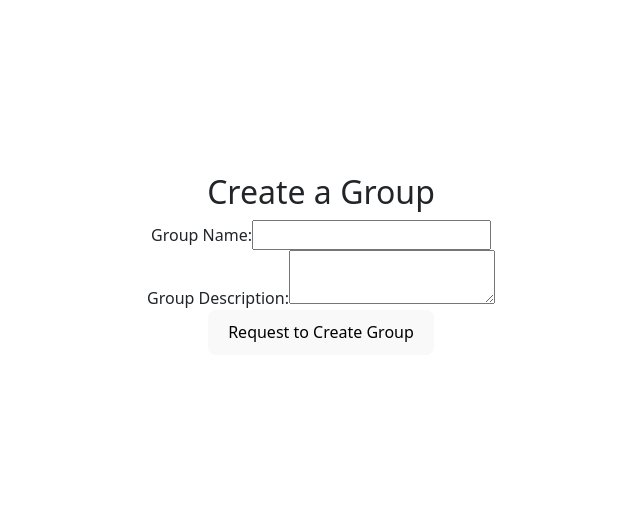
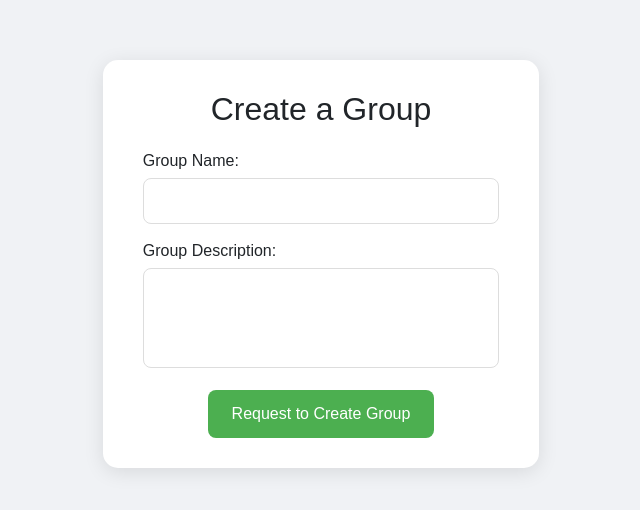
Before and after one commit to Papasuke/facebook, a React (Vite) app in the folder frontend/: page /create-group in a window 1280 px wide. Shown: the part 136-646 px from the top of the page, without its empty margins (319-959 px from the left). Built offline with nearby package versions, Linux system fonts and the light colour scheme.

Commit message:
update
update

```diff
--- a/frontend/src/post/component/CommentList.jsx
+++ b/frontend/src/post/component/CommentList.jsx
@@ -18,9 +18,9 @@ const CommentList = ({ postId }) => {
     }, [postId]);
 
     return (
-        <div className="comments">
+        <div className="comments-container">
             {comments.map(comment => (
-                <div key={comment._id} className="comment">
+                <div key={comment._id} className="comment-bubble">
                     <p>{comment.content}</p>
                     <small>by {comment.author?.username} ({comment.author?.email})</small>
                 </div>
--- /dev/null
+++ b/frontend/src/post/component/CreateGroup.css
@@ -0,0 +1,73 @@
+
+
+body, html {
+    margin: 0;
+    padding: 0;
+    width: 100%;
+    height: 100%;
+    background-color: #f0f2f5;
+}
+
+.create-group-container {
+    display: flex;
+    justify-content: center;
+    align-items: center;
+    min-height: 100vh;
+    background-color: #f0f2f5;
+    padding: 20px;
+}
+
+.create-group-card {
+    background-color: white;
+    padding: 30px 40px;
+    border-radius: 15px;
+    box-shadow: 0 4px 20px rgba(0, 0, 0, 0.1);
+    max-width: 500px;
+    width: 100%;
+    text-align: center;
+}
+
+.create-group-form {
+    margin-top: 20px;
+}
+
+.form-group {
+    margin-bottom: 15px;
+    text-align: left;
+}
+
+.input-field, .textarea-field {
+    width: 100%;
+    padding: 10px;
+    margin-top: 5px;
+    border-radius: 8px;
+    border: 1px solid #ddd;
+    font-size: 16px;
+}
+
+.textarea-field {
+    height: 100px;
+    resize: none;
+}
+
+.submit-button {
+    background-color: #4CAF50;
+    color: white;
+    padding: 12px 24px;
+    border: none;
+    border-radius: 8px;
+    cursor: pointer;
+    font-size: 16px;
+    transition: background-color 0.3s, transform 0.2s;
+}
+
+.submit-button:hover {
+    background-color: #45a049;
+    transform: scale(1.05);
+}
+
+.response-message {
+    margin-top: 20px;
+    color: #333;
+    font-size: 14px;
+}
--- a/frontend/src/post/component/CreateGroup.jsx
+++ b/frontend/src/post/component/CreateGroup.jsx
@@ -1,5 +1,6 @@
 import React, { useState } from "react";
 import axios from 'axios';
+import './CreateGroup.css';
 
 const CreateGroup = () => {
     const [groupName, setGroupName] = useState('');
@@ -34,29 +35,35 @@ const CreateGroup = () => {
     };
 
     return (
-        <div>
+        <div className="create-group-container">
+            <div className="create-group-card">
                 <h2>Create a Group</h2>
-            <form onSubmit={handleSubmit}>
-                <div>
-                    <label>Group Name:</label>
+                <form onSubmit={handleSubmit} className="create-group-form">
+                    <div className="form-group">
+                        <label htmlFor="groupName">Group Name:</label>
                         <input
                             type="text"
+                            id="groupName"
                             value={groupName}
                             onChange={(e) => setGroupName(e.target.value)}
                             required
+                            className="input-field"
                         />
                     </div>
-                <div>
-                    <label>Group Description:</label>
+                    <div className="form-group">
+                        <label htmlFor="groupDescription">Group Description:</label>
                         <textarea
+                            id="groupDescription"
                             value={groupDescription}
                             onChange={(e) => setGroupDescription(e.target.value)}
                             required
+                            className="textarea-field"
                         />
                     </div>
-                <button type="submit">Request to Create Group</button>
+                    <button type="submit" className="submit-button">Request to Create Group</button>
                 </form>
-            {message && <p>{message}</p>}
+                {message && <p className="response-message">{message}</p>}
+            </div>
         </div>
     );
 };
--- /dev/null
+++ b/frontend/src/post/component/CreatePost.css
@@ -0,0 +1,88 @@
+
+
+body, html {
+    margin: 0;
+    padding: 0;
+    width: 100%;
+    height: 100%;
+    background-color: #f0f2f5;
+
+}
+
+.create-post-container {
+    display: flex;
+    justify-content: center;
+    align-items: center;
+    min-height: 100vh;
+    background-color: #f0f2f5;
+    padding: 20px;
+    min-width: 50vh;
+}
+
+.create-post-card {
+    background-color: white;
+    padding: 30px 40px;
+    border-radius: 15px;
+    box-shadow: 0 4px 20px rgba(0, 0, 0, 0.1);
+    max-width: 500px;
+    width: 100%;
+    text-align: center;
+}
+
+.create-post-form {
+    margin-top: 20px;
+    display: flex;
+    flex-direction: column;
+    align-items: center;
+}
+
+.post-textarea {
+    width: 100%;
+    height: 120px;
+    padding: 15px;
+    border-radius: 8px;
+    border: 1px solid #ddd;
+    font-size: 16px;
+    margin-bottom: 15px;
+    resize: none;
+}
+
+.post-button {
+    background-color: #4CAF50;
+    color: white;
+    padding: 12px 24px;
+    border: none;
+    border-radius: 8px;
+    cursor: pointer;
+    font-size: 16px;
+    transition: background-color 0.3s, transform 0.2s;
+    margin-bottom: 10px;
+}
+
+.post-button:hover {
+    background-color: #45a049;
+    transform: scale(1.05);
+}
+
+.button-group {
+    display: flex;
+    justify-content: space-between;
+    margin-top: 20px;
+    gap: 10px;
+}
+
+.secondary-button {
+    background-color: #008CBA;
+    color: white;
+    padding: 10px 20px;
+    border: none;
+    border-radius: 8px;
+    cursor: pointer;
+    font-size: 14px;
+    transition: background-color 0.3s, transform 0.2s;
+}
+
+.secondary-button:hover {
+    background-color: #007bb5;
+    transform: scale(1.05);
+}
--- a/frontend/src/post/component/CreatePost.jsx
+++ b/frontend/src/post/component/CreatePost.jsx
@@ -2,11 +2,12 @@ import React, { useState } from 'react';
 import axios from 'axios';
 import { toast } from 'react-hot-toast';
 import { useLocation, useNavigate } from 'react-router-dom';
+import './CreatePost.css';
 
 const CreatePost = () => {
     const [content, setContent] = useState('');
     const location = useLocation();
-    const { userId } = location.state; // Assuming userId is passed via state
+    const { userId } = location.state;
     const navigate = useNavigate();
 
     const handleSubmit = async (e) => {
@@ -21,7 +22,7 @@ const CreatePost = () => {
                 toast.error(data.error);
             } else {
                 toast.success('Post created successfully!');
-                setContent(''); // Clear the content field after successful post creation
+                setContent('');
             }
         } catch (error) {
             console.error('Error creating post:', error);
@@ -38,19 +39,24 @@ const CreatePost = () => {
     };
 
     return (
-        <div>
+        <div className="create-post-container">
+            <div className="create-post-card">
                 <h2>Create a Post</h2>
-            <form onSubmit={handleSubmit}>
+                <form onSubmit={handleSubmit} className="create-post-form">
                     <textarea
                         value={content}
                         onChange={(e) => setContent(e.target.value)}
                         placeholder="What's on your mind?"
-                    required // Make sure the text area is required
+                        required
+                        className="post-textarea"
                     />
-                <button type="submit">Post</button>
+                    <button type="submit" className="post-button">Post</button>
                 </form>
-            <button onClick={handleViewPosts} style={{ marginTop: '10px' }}>View Posts</button>
-            <button onClick={handleCreateGroup} style={{ marginTop: '10px' }}>Create a Group</button> {/* New button */}
+                <div className="button-group">
+                    <button onClick={handleViewPosts} className="secondary-button">View Posts</button>
+                    <button onClick={handleCreateGroup} className="secondary-button">Create a Group</button>
+                </div>
+            </div>
         </div>
     );
 };
--- /dev/null
+++ b/frontend/src/post/component/PostFeed.css
@@ -0,0 +1,98 @@
+
+body, html {
+    margin: 0;
+    padding: 0;
+    width: 100%;
+    height: 100%;
+    background-color: #f0f2f5;
+    font-family: 'Arial', sans-serif;
+    overflow-y: auto;
+}
+
+.feed-wrapper {
+    display: flex;
+    justify-content: center;
+    align-items: flex-start;
+    width: 100%;
+    height: 100vh;
+    overflow: hidden;
+    padding: 20px;
+    box-sizing: border-box;
+}
+
+.feed-container {
+    max-width: 600px;
+    width: 100%;
+    height: 100%;
+    overflow-y: auto;
+    padding-right: 15px;
+    margin-right: -15px;
+}
+
+.post-card {
+    background-color: white;
+    border-radius: 10px;
+    box-shadow: 0 2px 10px rgba(0, 0, 0, 0.1);
+    padding: 20px;
+    margin-bottom: 20px;
+}
+
+.post-header {
+    display: flex;
+    align-items: center;
+    margin-bottom: 10px;
+    font-weight: bold;
+}
+
+.post-content {
+    margin-bottom: 10px;
+    font-size: 16px;
+    color: #333;
+}
+
+.comments-container {
+    max-height: 200px;
+    overflow-y: auto;
+    margin-top: 10px;
+    padding-left: 20px;
+    border-left: 2px solid #f0f2f5;
+}
+
+.comment-bubble {
+    background-color: #f0f2f5;
+    padding: 10px;
+    border-radius: 10px;
+    margin-bottom: 10px;
+    font-size: 14px;
+    color: #555;
+}
+
+.comment-form {
+    display: flex;
+    flex-direction: column;
+    margin-top: 10px;
+}
+
+.comment-input {
+    width: 100%;
+    padding: 8px;
+    margin-bottom: 10px;
+    border-radius: 10px;
+    border: 1px solid #ddd;
+    font-size: 14px;
+}
+
+.comment-button {
+    align-self: flex-end;
+    padding: 8px 16px;
+    background-color: #4CAF50;
+    color: white;
+    border: none;
+    border-radius: 8px;
+    cursor: pointer;
+    transition: background-color 0.3s ease;
+}
+
+.comment-button:hover {
+    background-color: #45a049;
+}
--- a/frontend/src/post/component/PostFeed.jsx
+++ b/frontend/src/post/component/PostFeed.jsx
@@ -1,7 +1,8 @@
 import React, { useEffect, useState } from 'react';
 import axios from 'axios';
-import CommentForm from './commentForm';
+import CommentForm from './CommentForm';
 import CommentList from './CommentList';
+import './PostFeed.css';
 
 const PostFeed = ({ userId }) => {
     const [posts, setPosts] = useState([]);
@@ -10,7 +11,12 @@ const PostFeed = ({ userId }) => {
         const fetchPosts = async () => {
             try {
                 const { data } = await axios.get('http://localhost:5000/posts');
-                setPosts(data);
+
+                const postsWithComments = data.map(post => ({
+                    ...post,
+                    comments: post.comments || []
+                }));
+                setPosts(postsWithComments);
             } catch (error) {
                 console.error('Error fetching posts:', error);
             }
@@ -32,11 +38,15 @@ const PostFeed = ({ userId }) => {
     };
 
     return (
-        <div>
+        <div className="feed-container">
             {posts.map(post => (
-                <div key={post._id} className="post">
-                    <p>{post.content}</p>
-                    <small>by {post.author.username} ({post.author.email})</small>
+                <div key={post._id} className="post-card">
+                    <div className="post-header">
+                        <strong>{post.author.username}</strong> <small>({post.author.email})</small>
+                    </div>
+                    <div className="post-content">
+                        <p>{post.content}</p>
+                    </div>
                     <CommentList postId={post._id} />
                     <CommentForm postId={post._id} userId={userId} onCommentAdded={(comment) => handleCommentAdded(post._id, comment)} />
                 </div>
--- a/frontend/src/post/component/commentForm.jsx
+++ b/frontend/src/post/component/commentForm.jsx
@@ -34,13 +34,14 @@ const CommentForm = ({ postId, onCommentAdded }) => {
     };
 
     return (
-        <form onSubmit={handleSubmit}>
+        <form onSubmit={handleSubmit} className="comment-form">
             <textarea
                 value={content}
                 onChange={(e) => setContent(e.target.value)}
                 placeholder="Add a comment..."
+                className="comment-input"
             />
-            <button type="submit">Comment</button>
+            <button type="submit" className="comment-button">Comment</button>
         </form>
     );
 };
```
Lines whose indentation alone changed are shown as unchanged.
